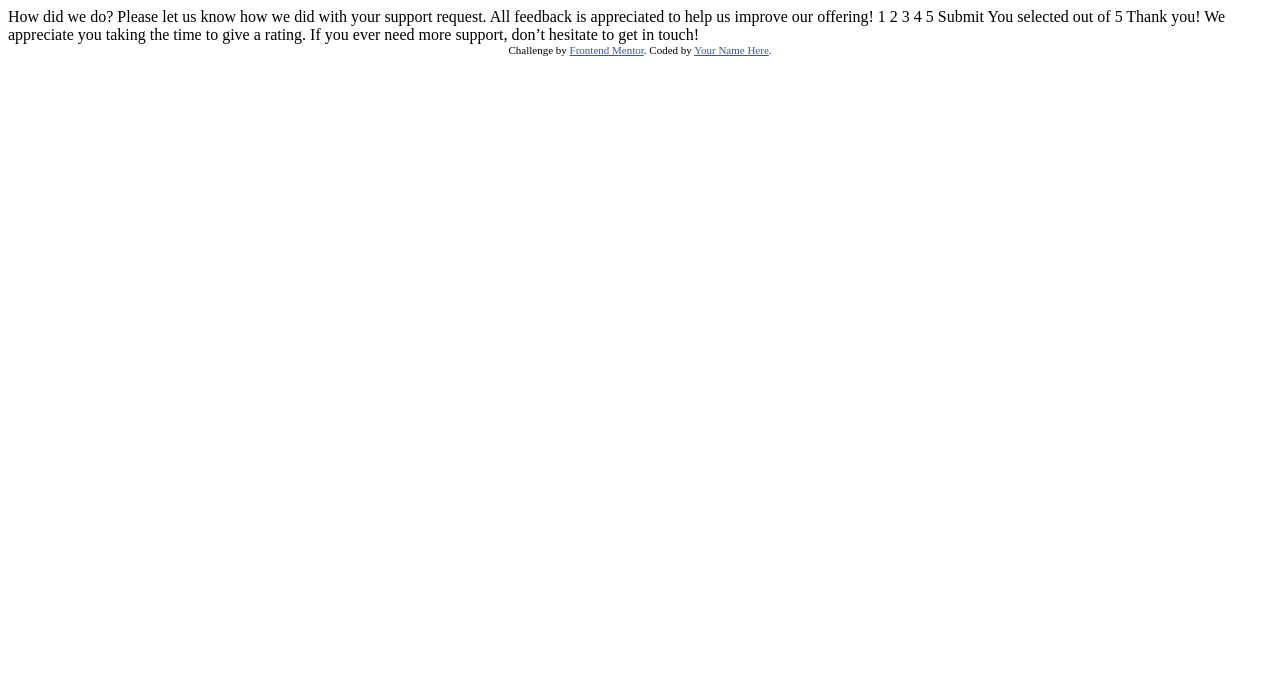
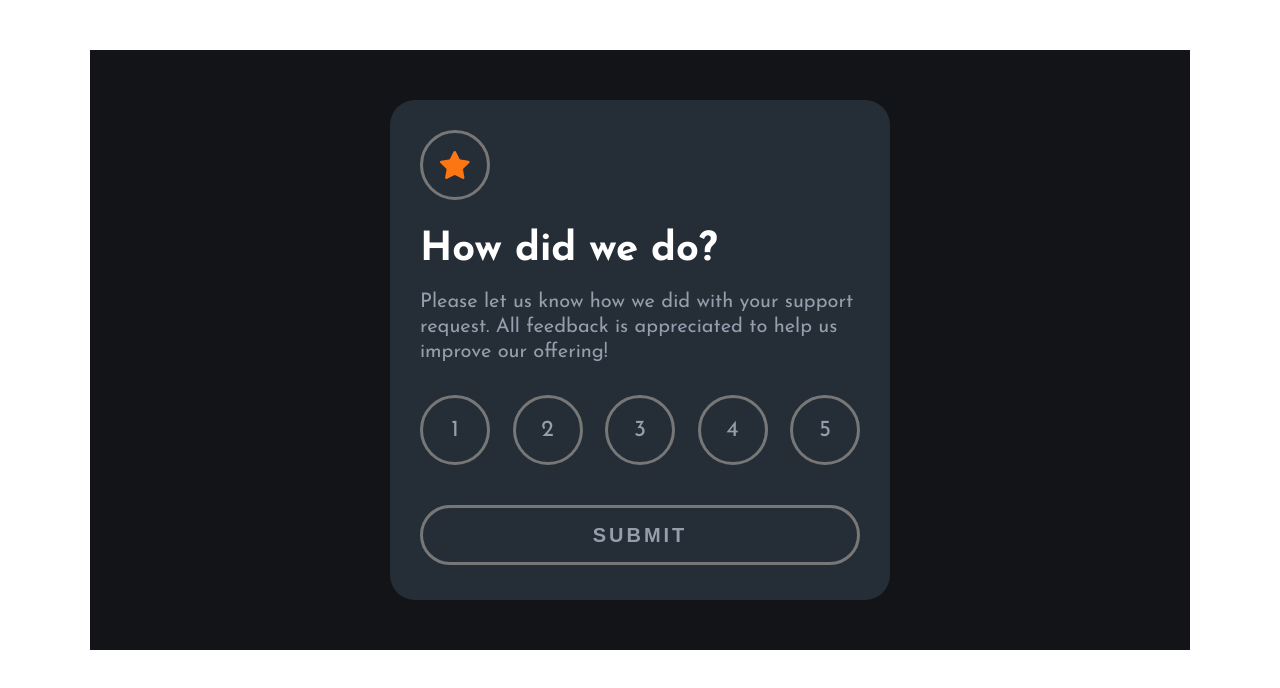
Before and after one commit to marcinmagala/Interactiv-rating-component, a plain HTML site: page index.html in a window 1280 px wide. Drawn offline with Linux system fonts and the light colour scheme.

Commit message:
Layout is ready - without JS

```diff
--- a/index.html
+++ b/index.html
@@ -1,49 +1,57 @@
 <!DOCTYPE html>
 <html lang="en">
-<head>
-  <meta charset="UTF-8">
-  <meta name="viewport" content="width=device-width, initial-scale=1.0"> <!-- displays site properly based on user's device -->
+  <head>
+    <meta charset="UTF-8" />
+    <meta name="viewport" content="width=device-width, initial-scale=1.0" />
+    <!-- displays site properly based on user's device -->
 
-  <link rel="icon" type="image/png" sizes="32x32" href="./images/favicon-32x32.png">
+    <link
+      rel="icon"
+      type="image/png"
+      sizes="32x32"
+      href="./images/favicon-32x32.png"
+    />
+    <link rel="preconnect" href="https://fonts.googleapis.com" />
+    <link rel="preconnect" href="https://fonts.gstatic.com" crossorigin />
+    <link
+      href="https://fonts.googleapis.com/css2?family=Inter:wght@400;500;700&family=Josefin+Sans:wght@400;700&display=swap"
+      rel="stylesheet"
+    />
+    <link rel="stylesheet" href="style.css" />
+    <script defer src="script.js"></script>
 
-  <title>Frontend Mentor | Interactive rating component</title>
-
-  <!-- Feel free to remove these styles or customise in your own stylesheet 👍 -->
-  <style>
-    .attribution { font-size: 11px; text-align: center; }
-    .attribution a { color: hsl(228, 45%, 44%); }
-  </style>
-</head>
-<body>
-
-  <!-- Rating state start -->
-
-  How did we do?
-
-  Please let us know how we did with your support request. All feedback is appreciated
-  to help us improve our offering!
-
-  1 2 3 4 5
-
-  Submit
-
-  <!-- Rating state end -->
-
-  <!-- Thank you state start -->
-
-  You selected <!-- Add rating here --> out of 5
-
-  Thank you!
-
-  We appreciate you taking the time to give a rating. If you ever need more support,
-  don’t hesitate to get in touch!
-
-  <!-- Thank you state end -->
+    <title>Frontend Mentor | Interactive rating component</title>
+  </head>
+  <body>
+    <main>
+      <div class="app">
+        <div class="rate_form">
+          <div class="logo"><img src="images/icon-star.svg" alt="star" /></div>
+          <header><h1>How did we do?</h1></header>
+          <div class="text">
+            <p>
+              Please let us know how we did with your support request. All
+              feedback is appreciated to help us improve our offering!
+            </p>
+          </div>
+          <div class="rate">
+            <span class="rate_value logo" data-value="1" id="1">1</span
+            ><span class="rate_value logo" data-value="2" id="2">2</span
+            ><span class="rate_value logo" data-value="3" id="3">3</span
+            ><span class="rate_value logo" data-value="4" id="4">4</span
+            ><span class="rate_value logo" data-value="5" id="5">5</span>
+          </div>
+          <button class="btn">submit</button>
+        </div>
+      </div>
+    </main>
+    <!-- How did we do? Please let us know how we did with your support request. All
+    feedback is appreciated to help us improve our offering! 1 2 3 4 5 Submit
 
 
-  <div class="attribution">
-    Challenge by <a href="https://www.frontendmentor.io?ref=challenge" target="_blank">Frontend Mentor</a>.
-    Coded by <a href="#">Your Name Here</a>.
-  </div>
-</body>
+
+    You selected
+    out of 5 Thank you! We appreciate you taking the time to give a rating. If
+    you ever need more support, don’t hesitate to get in touch! -->
+  </body>
 </html>
--- /dev/null
+++ b/style.css
@@ -0,0 +1,129 @@
+* {
+  margin: 0;
+  padding: 0;
+  box-sizing: border-box;
+}
+
+html {
+  font-size: 62.5%;
+}
+
+body {
+  /* font-family: "Inter", sans-serif; */
+  font-family: "Josefin Sans";
+}
+
+main {
+  width: 110rem;
+  height: 60rem;
+  background-color: hsl(216, 12%, 8%);
+  margin: 5rem auto;
+
+  display: flex;
+  justify-content: center;
+  align-items: center;
+}
+
+.app {
+  width: 50rem;
+  height: 50rem;
+  background-color: hsl(213, 19%, 18%);
+
+  border-radius: 25px;
+  padding: 3rem;
+  overflow: hidden;
+}
+
+.rate_form {
+  display: flex;
+  flex-direction: column;
+
+  /* transform: translateY(30px); */
+}
+
+.logo {
+  width: 7rem;
+  height: 7rem;
+  border-radius: 999px;
+  /* background-color: #777; */
+  border: 3px solid #777;
+
+  display: flex;
+  justify-content: center;
+  align-items: center;
+}
+
+.logo img {
+  width: 30px;
+}
+
+header {
+  margin-top: 3rem;
+  margin-bottom: 2rem;
+}
+
+h1 {
+  color: #fff;
+  font-size: 4rem;
+}
+
+.text {
+  margin-bottom: 3rem;
+}
+
+.text p {
+  font-size: 2rem;
+  line-height: 25px;
+  color: hsl(217, 12%, 63%);
+}
+
+.rate {
+  display: flex;
+  justify-content: space-between;
+  margin-bottom: 4rem;
+  transition: 0.2s;
+}
+
+.rate_value {
+  color: hsl(217, 12%, 63%);
+  font-size: 2.3rem;
+}
+
+.rate_value:hover {
+  color: #fff;
+  border-color: hsl(25, 97%, 53%);
+  cursor: pointer;
+  background-color: hsl(25, 97%, 53%);
+  font-size: 2.7rem;
+}
+
+.activ {
+  color: #fff;
+  border-color: hsl(217, 12%, 63%);
+  background-color: hsl(217, 12%, 63%);
+}
+
+.btn {
+  align-self: center;
+  width: 44rem;
+  height: 6rem;
+
+  border-radius: 50px;
+  border: 3px solid #777;
+
+  background-color: transparent;
+  text-transform: uppercase;
+  color: hsl(217, 12%, 63%);
+  font-size: 20px;
+  font-weight: 700;
+  letter-spacing: 3px;
+
+  transition: 0.3s;
+}
+
+.btn:hover {
+  cursor: pointer;
+  color: hsl(25, 97%, 53%);
+  border: 3px solid #fff;
+  background-color: #fff;
+}
```
Also changed, not shown: script.js (added).
